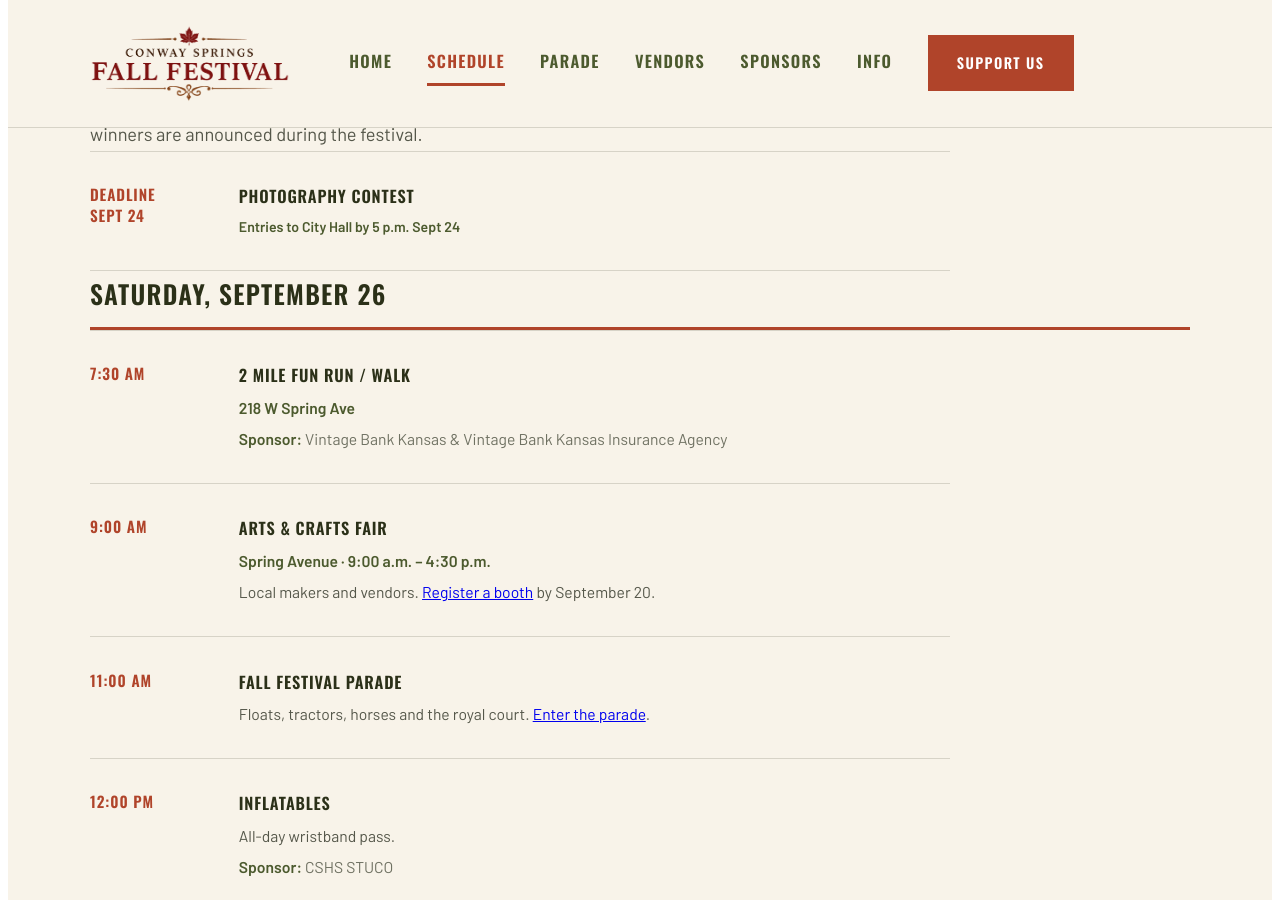
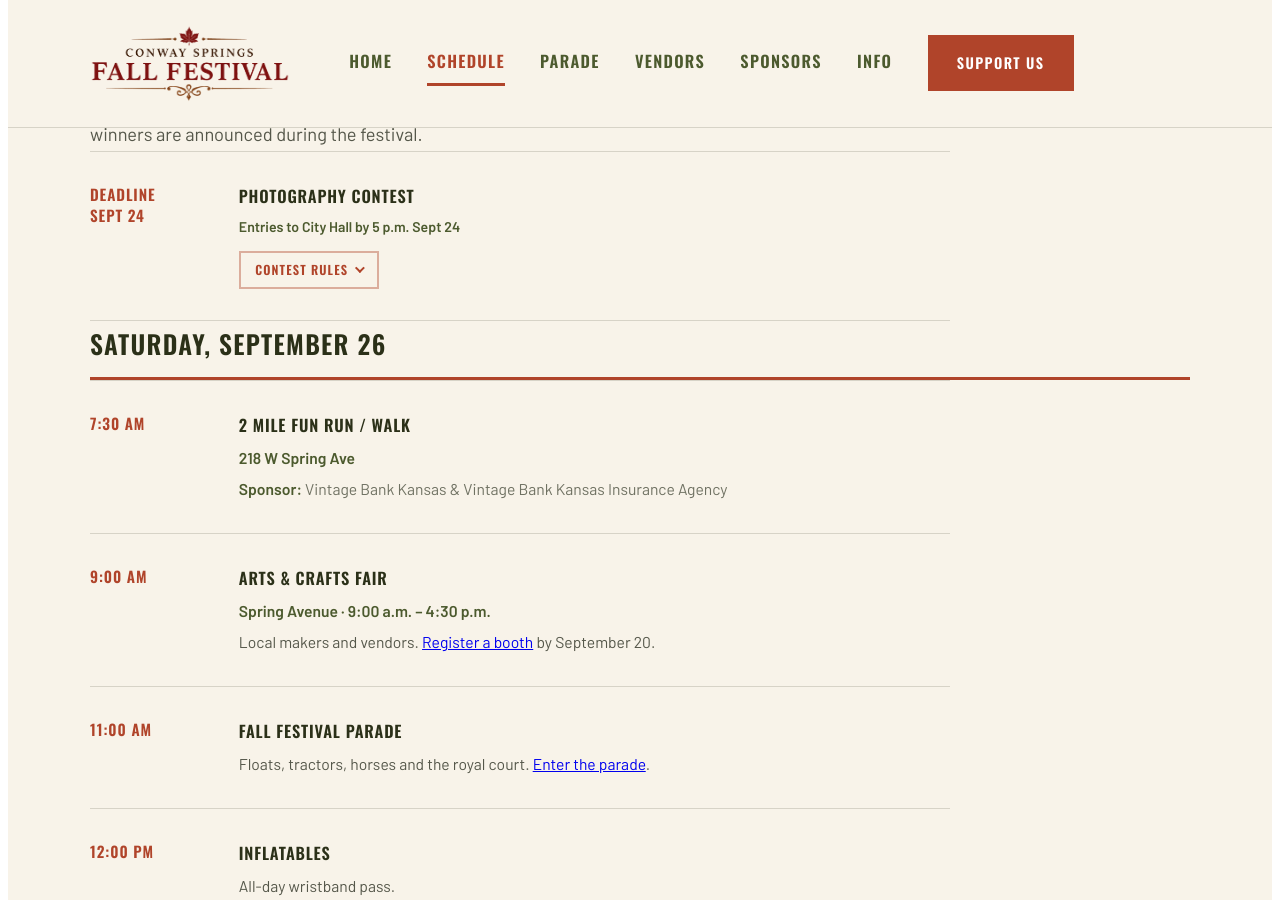
Before and after one commit to kbirket/conwayspringsfallfest, a Jekyll site: the page built from schedule.html, in a window 1280 px wide and 900 px high, scrolled down 479 px. Built offline with Jekyll 4.4.1, drawn with Linux system fonts in a browser that asks for light colours.

Commit message:
Enhance event summary for Photography Contest
Added additional summary details for the Photography Contest event.

```diff
--- a/schedule.html
+++ b/schedule.html
@@ -20,9 +20,10 @@ description: Schedule of events for the Conway Springs Fall Festival, Saturday S
            <li class="csff__slot">
         <time datetime="2026-09-24">Deadline<br>Sept 24</time>
         <details class="csff__event">
-          <summary>
+                <summary>
             <h3>Photography Contest</h3>
             <span class="csff__where">Entries to City Hall by 5 p.m. Sept 24</span>
+            <span class="csff__more"><span class="csff__more-shut">Contest rules</span><span class="csff__more-open">Hide rules</span></span>
           </summary>
           <div class="csff__eventbody">
             <p>Open to all ages, free to enter. Up to three photographs per person, each an original work of the photographer. Photos should reflect fall, community, or the festival theme, and must be appropriate for family audiences.</p>
```
